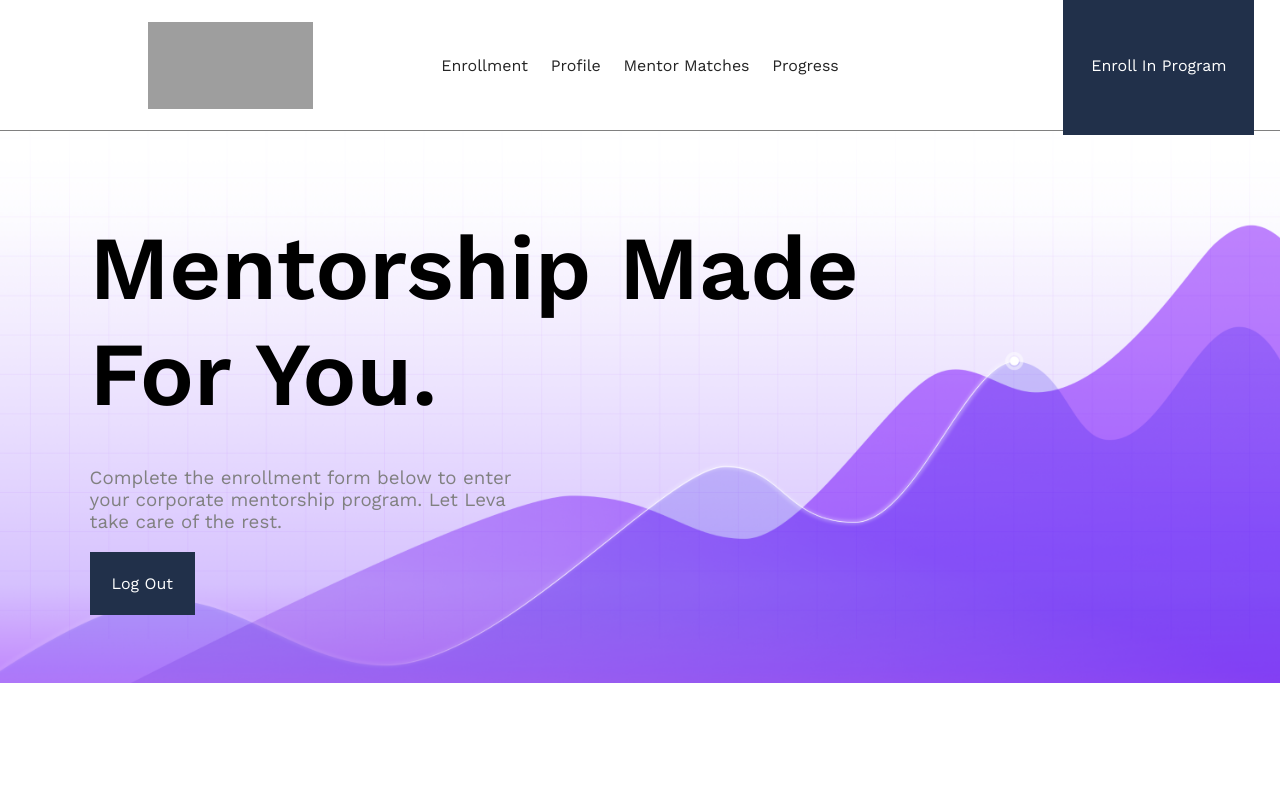
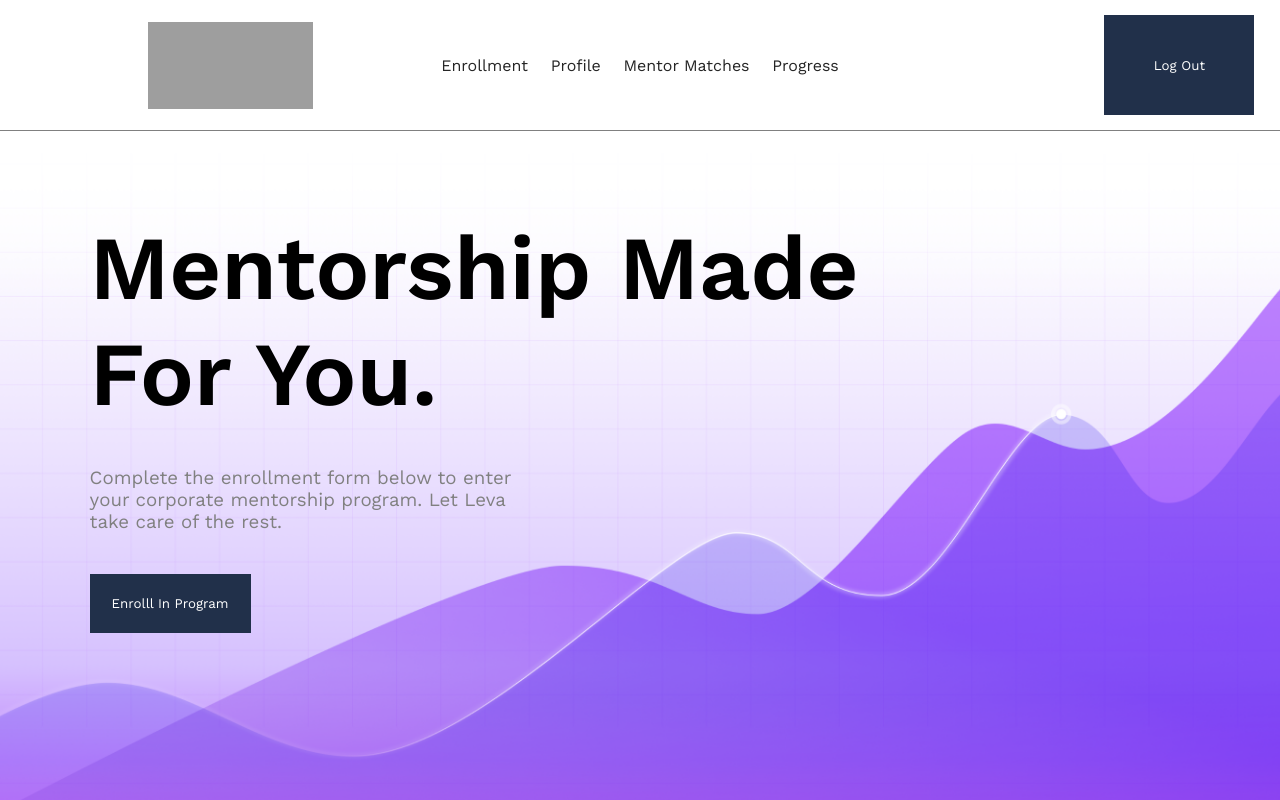
Before and after one commit to brennanb2025/leva_development, a Flask app: page /portal in a window 1280 px wide. Run offline with Flask 2, Linux system fonts and the light colour scheme; some libraries are stand-ins or nearby versions; grey boxes are pictures that could not be loaded.

Commit message:
Register page fixes, general navbar button fixes

```diff
--- a/app/static/css_files/main.css
+++ b/app/static/css_files/main.css
@@ -129,6 +129,7 @@ body, html{
     border: none;
     outline: none;
     text-decoration: none;
+    min-width: 100px;
     background-color: rgb(33, 48, 74);
     color: white;
     padding: 2%;
--- a/app/static/css_files/portal.css
+++ b/app/static/css_files/portal.css
@@ -1,3 +1,11 @@
+html, body{
+    height: 100%;
+}
+
+.background{
+    height: 100%;
+}
+
 .profile{
     display: flex;
     flex-direction: column;
--- a/app/static/css_files/sign_in.css
+++ b/app/static/css_files/sign_in.css
@@ -49,3 +49,9 @@
 .register_link:hover{
     cursor: pointer;
 }
+
+.launch-box{
+    display: flex;
+    flex-direction: row;
+    justify-content: right;
+}
--- a/app/templates/portal.html
+++ b/app/templates/portal.html
@@ -57,9 +57,11 @@
             </div>
 
             <div class="register-box">
-                <a class="register" href="{{ url_for('register') }}">
-                    Enroll In Program
-                </a>
+                <button class="register">
+                    <a href="{{ url_for('register') }}">
+                        Log Out
+                    </a>
+                </button>
             </div>
         </div>
 
@@ -82,9 +84,11 @@
                 </div>
 
                 <div class="launch-box">
-                    <a class="launch register" href="{{ url_for('register') }}">
-                        Log Out
-                    </a>
+                    <button class="launch">
+                        <a href="{{ url_for('register') }}">
+                            Enrolll In Program
+                        </a>
+                    </button>
                 </div>
 
             </section>
--- a/app/templates/sign_in.html
+++ b/app/templates/sign_in.html
@@ -115,7 +115,11 @@
                         {% endwith %}
                     </div>
 
-                    <input type="submit" value="Log In"/>
+                    <div class="launch-box">
+                        <button class="launch">
+                            Log In
+                        </button>
+                    </div>
                 </form>
 
                 </div>
```
Also changed, not shown: app/static/css_files/register_new.css (+4 -13 lines), app/templates/mentor.html (+5 -3 lines), app/templates/profile.html (+5 -3 lines), app/templates/progress.html (+5 -3 lines), app/templates/register1.html (+15 -6 lines).
